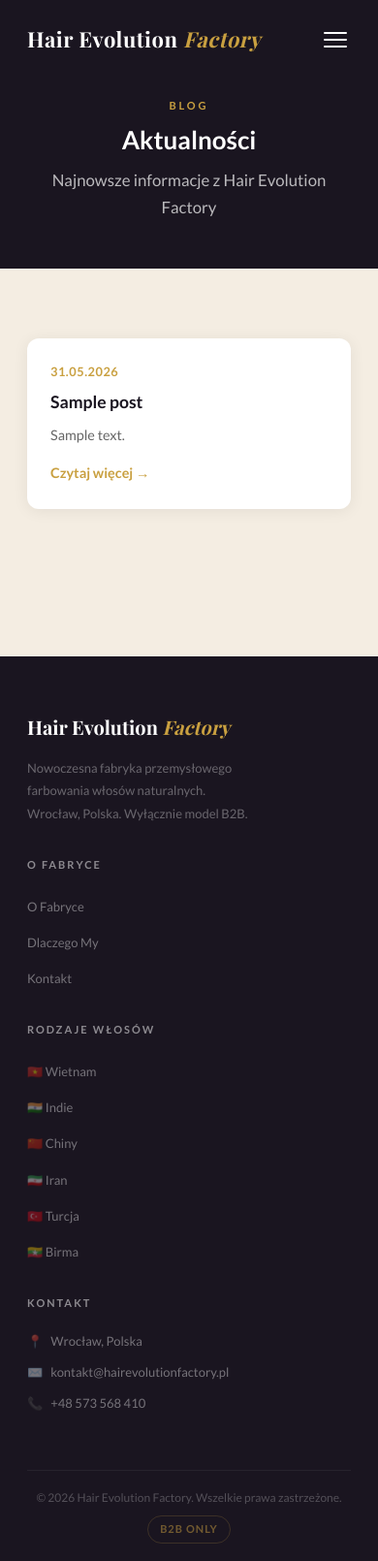
After one commit to soi-k/HairLandingPage, a WordPress theme: template archive.php in a window 390 px wide. The commit adds this page. Shown: the whole page at 97% size. Run offline with PHP 8.4 and a stand-in for WordPress, Linux system fonts and the light colour scheme; the site name, menu and one post (Sample post) are stand-ins, and other content is empty; some libraries are stand-ins or nearby versions; some web fonts are replaced.

Commit message:
Add news/blog pages (archive + single) and hero button URL setting
- archive.php: news listing with 3-column responsive grid, pagination
- single.php: full post view with featured image hero banner
- front-page.php: hero button 1 now reads URL from Customizer setting
  (falls back to #calculator if empty)
- functions.php: add hair_hero_btn1_url Customizer control (URL field),
  change button 1 default label to Aktualności
- main.css: news grid, post styles, responsive breakpoints

https://claude.ai/code/session_01SmhCXtFNQzvBVxEicHev9i

```diff
--- /dev/null
+++ b/archive.php
@@ -0,0 +1,55 @@
+<?php get_header(); ?>
+
+<section class="news-hero">
+  <div class="container">
+    <span class="section-tag">Blog</span>
+    <h1 class="section-title">Aktualności</h1>
+    <p class="news-hero-sub">Najnowsze informacje z Hair Evolution Factory</p>
+  </div>
+</section>
+
+<section class="news-list">
+  <div class="container">
+    <?php if ( have_posts() ) : ?>
+      <div class="news-grid">
+        <?php while ( have_posts() ) : the_post(); ?>
+          <article class="news-card reveal">
+            <?php if ( has_post_thumbnail() ) : ?>
+              <a href="<?php the_permalink(); ?>" class="news-card-thumb">
+                <?php the_post_thumbnail('medium_large', ['alt' => get_the_title()]); ?>
+              </a>
+            <?php endif; ?>
+            <div class="news-card-body">
+              <time class="news-card-date" datetime="<?php echo get_the_date('Y-m-d'); ?>">
+                <?php echo get_the_date('d.m.Y'); ?>
+              </time>
+              <h2 class="news-card-title">
+                <a href="<?php the_permalink(); ?>"><?php the_title(); ?></a>
+              </h2>
+              <p class="news-card-excerpt"><?php echo wp_trim_words(get_the_excerpt(), 20, '…'); ?></p>
+              <a href="<?php the_permalink(); ?>" class="news-card-link">Czytaj więcej →</a>
+            </div>
+          </article>
+        <?php endwhile; ?>
+      </div>
+
+      <div class="news-pagination">
+        <?php
+        the_posts_pagination([
+          'prev_text' => '← Nowsze',
+          'next_text' => 'Starsze →',
+          'mid_size'  => 2,
+        ]);
+        ?>
+      </div>
+
+    <?php else : ?>
+      <div class="news-empty">
+        <p>Brak aktualności. Wróć wkrótce.</p>
+        <a href="<?php echo esc_url(home_url('/')); ?>" class="btn btn-gold">← Powrót do strony głównej</a>
+      </div>
+    <?php endif; ?>
+  </div>
+</section>
+
+<?php get_footer(); ?>
--- a/assets/css/main.css
+++ b/assets/css/main.css
@@ -1358,3 +1358,106 @@ section { padding: 80px 0; }
 .car-slide { cursor: pointer; }
 .car-slide[aria-hidden="true"] { cursor: default; pointer-events: none; }
 .car-slide-video .car-play-icon { display: none; }
+
+/* =============================================
+   NEWS / ARCHIVE PAGE
+   ============================================= */
+.news-hero {
+  background: var(--dark);
+  color: var(--white);
+  padding: 120px 0 60px;
+  text-align: center;
+}
+.news-hero .section-title { color: var(--white); margin-bottom: 12px; }
+.news-hero-sub { color: rgba(255,255,255,0.7); font-size: 1.05rem; }
+
+.news-list { padding: 72px 0 96px; }
+
+.news-grid {
+  display: grid;
+  grid-template-columns: repeat(3, 1fr);
+  gap: 32px;
+}
+
+.news-card {
+  background: var(--white);
+  border-radius: 12px;
+  overflow: hidden;
+  box-shadow: 0 2px 16px rgba(0,0,0,0.07);
+  transition: transform 0.3s ease, box-shadow 0.3s ease;
+  display: flex;
+  flex-direction: column;
+}
+.news-card:hover {
+  transform: translateY(-4px);
+  box-shadow: 0 8px 32px rgba(0,0,0,0.12);
+}
+
+.news-card-thumb { display: block; aspect-ratio: 16/9; overflow: hidden; }
+.news-card-thumb img { width: 100%; height: 100%; object-fit: cover; transition: transform 0.4s ease; }
+.news-card:hover .news-card-thumb img { transform: scale(1.05); }
+
+.news-card-body { padding: 24px; display: flex; flex-direction: column; flex: 1; }
+
+.news-card-date { font-size: 0.8rem; color: var(--gold); font-weight: 600; letter-spacing: 0.04em; margin-bottom: 8px; display: block; }
+
+.news-card-title { font-size: 1.1rem; font-weight: 700; margin-bottom: 10px; line-height: 1.4; }
+.news-card-title a { color: var(--dark); text-decoration: none; }
+.news-card-title a:hover { color: var(--gold); }
+
+.news-card-excerpt { color: #666; font-size: 0.9rem; line-height: 1.6; margin-bottom: 16px; flex: 1; }
+
+.news-card-link { color: var(--gold); font-weight: 600; font-size: 0.9rem; text-decoration: none; }
+.news-card-link:hover { text-decoration: underline; }
+
+.news-pagination { margin-top: 56px; display: flex; justify-content: center; }
+.news-pagination .nav-links { display: flex; gap: 8px; align-items: center; }
+.news-pagination .page-numbers {
+  display: flex; align-items: center; justify-content: center;
+  width: 40px; height: 40px; border-radius: 8px;
+  background: var(--white); color: var(--dark);
+  text-decoration: none; font-weight: 600; font-size: 0.9rem;
+  box-shadow: 0 1px 6px rgba(0,0,0,0.08);
+  transition: background 0.2s, color 0.2s;
+}
+.news-pagination .page-numbers.current,
+.news-pagination .page-numbers:hover { background: var(--gold); color: var(--dark); }
+.news-pagination .prev, .news-pagination .next { width: auto; padding: 0 16px; }
+
+.news-empty { text-align: center; padding: 80px 0; }
+.news-empty p { color: #888; margin-bottom: 24px; font-size: 1.1rem; }
+
+/* =============================================
+   SINGLE POST PAGE
+   ============================================= */
+.single-post-hero { position: relative; background: var(--dark); min-height: 360px; display: flex; align-items: flex-end; }
+
+.single-post-thumb { position: absolute; inset: 0; overflow: hidden; }
+.single-post-thumb img { width: 100%; height: 100%; object-fit: cover; }
+.single-post-thumb-overlay { position: absolute; inset: 0; background: linear-gradient(to top, rgba(0,0,0,0.75) 0%, rgba(0,0,0,0.3) 60%, transparent 100%); }
+
+.single-post-header { position: relative; z-index: 1; padding: 80px 0 48px; color: var(--white); }
+.single-back { color: var(--gold); text-decoration: none; font-size: 0.9rem; font-weight: 600; display: inline-block; margin-bottom: 12px; }
+.single-back:hover { text-decoration: underline; }
+.single-post-title { font-size: clamp(1.6rem, 3vw, 2.6rem); font-weight: 700; line-height: 1.25; color: var(--white); max-width: 760px; }
+
+.single-post-content { max-width: 760px; margin: 0 auto; padding: 64px 0 96px; }
+
+.post-content { line-height: 1.85; color: #333; }
+.post-content h2, .post-content h3 { color: var(--dark); margin: 2em 0 0.6em; }
+.post-content p { margin-bottom: 1.4em; }
+.post-content img { max-width: 100%; border-radius: 8px; margin: 8px 0; }
+.post-content a { color: var(--gold); }
+.post-content ul, .post-content ol { padding-left: 1.5em; margin-bottom: 1.4em; }
+.post-content li { margin-bottom: 0.4em; }
+
+.single-post-footer { margin-top: 48px; padding-top: 32px; border-top: 1px solid var(--border); }
+
+@media (max-width: 900px) {
+  .news-grid { grid-template-columns: repeat(2, 1fr); }
+}
+@media (max-width: 560px) {
+  .news-grid { grid-template-columns: 1fr; }
+  .news-hero { padding: 100px 0 48px; }
+  .single-post-header { padding: 60px 0 36px; }
+}
--- a/front-page.php
+++ b/front-page.php
@@ -13,7 +13,11 @@ $hero_bg = hair_mod('hero_bg', 'https://hairevolution.pl/wp-content/uploads/2026
       <h1><?php echo esc_html(hair_mod('hero_title','Hair Evolution')); ?><em><?php echo esc_html(hair_mod('hero_subtitle','Factory')); ?></em></h1>
       <p class="hero-sub"><?php echo esc_html(hair_mod('hero_desc','Fabryka przemysłowego farbowania włosów naturalnych. Współpracujemy wyłącznie w modelu B2B.')); ?></p>
       <div class="hero-buttons">
-        <a href="#calculator" class="btn btn-gold"><?php echo esc_html(hair_mod('hero_btn1','Oblicz cenę')); ?></a>
+        <?php
+        $btn1_url = hair_mod('hero_btn1_url','');
+        $btn1_url = $btn1_url ?: '#calculator';
+        ?>
+        <a href="<?php echo esc_url($btn1_url); ?>" class="btn btn-gold"><?php echo esc_html(hair_mod('hero_btn1','Aktualności')); ?></a>
         <a href="#about" class="btn btn-outline-light"><?php echo esc_html(hair_mod('hero_btn2','O Fabryce')); ?></a>
       </div>
     </div>
--- a/functions.php
+++ b/functions.php
@@ -29,14 +29,14 @@ function hair_enqueue_assets() {
         'hair-main',
         get_template_directory_uri() . '/assets/css/main.css',
         ['google-fonts'],
-        '1.0.7'
+        '1.0.8'
     );
 
     wp_enqueue_script(
         'hair-main',
         get_template_directory_uri() . '/assets/js/main.js',
         [],
-        '1.0.7',
+        '1.0.8',
         true
     );
 }
@@ -64,7 +64,7 @@ function hair_customizer_register( $wp_customize ) {
                     'hair-gallery-ctrl',
                     get_template_directory_uri() . '/assets/js/customize-controls.js',
                     ['jquery', 'customize-controls', 'media-views'],
-                    '1.0.7',
+                    '1.0.8',
                     true
                 );
                 wp_add_inline_style( 'customize-controls', '
@@ -149,7 +149,7 @@ function hair_customizer_register( $wp_customize ) {
         'hero_title'    => ['Title (line 1)',             'Hair Evolution'],
         'hero_subtitle' => ['Title (line 2 – gold italic)', 'Factory'],
         'hero_desc'     => ['Description text',           'Fabryka przemysłowego farbowania włosów naturalnych. Współpracujemy wyłącznie w modelu B2B.'],
-        'hero_btn1'     => ['Button 1 label',             'Oblicz cenę'],
+        'hero_btn1'     => ['Button 1 label',             'Aktualności'],
         'hero_btn2'     => ['Button 2 label',             'O Fabryce'],
     ];
 
@@ -164,6 +164,16 @@ function hair_customizer_register( $wp_customize ) {
             'type'    => 'text',
         ]);
     }
+
+    $wp_customize->add_setting( 'hair_hero_btn1_url', [
+        'default'           => '',
+        'sanitize_callback' => 'esc_url_raw',
+    ]);
+    $wp_customize->add_control( 'hair_hero_btn1_url', [
+        'label'       => 'Button 1 URL (puste = link do #calculator)',
+        'section'     => 'hair_hero',
+        'type'        => 'url',
+    ]);
 
     // ── SECTION: About ────────────────────────
     $wp_customize->add_section('hair_about', [
```
Also changed, not shown: single.php (added, +41 -0 lines).
